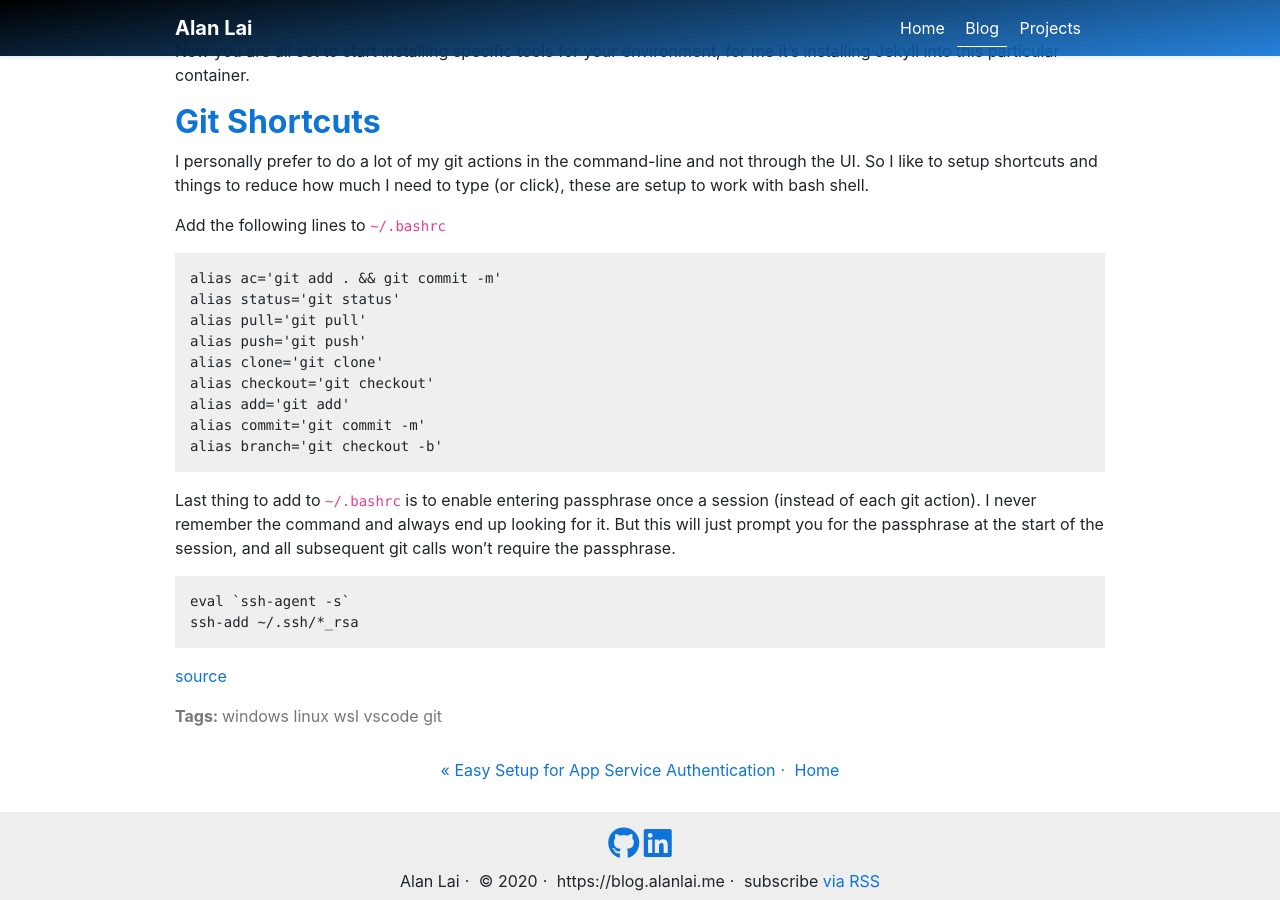
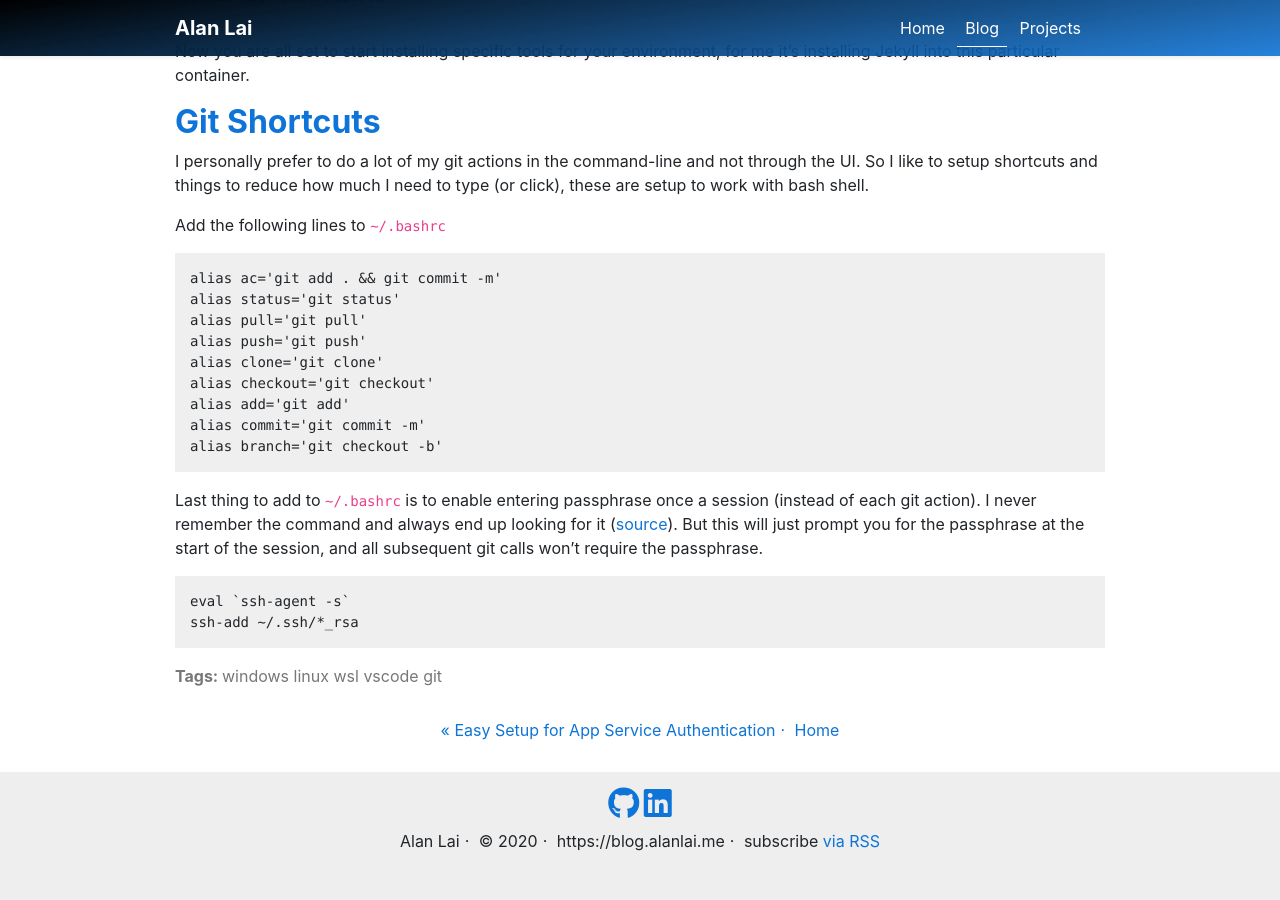
Before and after one commit to anlai/blog, a Jekyll site: the page built from _posts/2021-04-01-workstation-setup.md, in a window 1280 px wide and 900 px high, scrolled down 2037 px. Built offline with Jekyll 4.4.1, drawn with Linux system fonts in a browser that asks for light colours; nearby versions of some CDN libraries; after the commit the page ends 2897 px from its top, so only the background shows below that.

````diff
--- a/_posts/2021-04-01-workstation-setup.md
+++ b/_posts/2021-04-01-workstation-setup.md
@@ -98,10 +98,9 @@ alias commit='git commit -m'
 alias branch='git checkout -b'
 ```
 
-Last thing to add to `~/.bashrc` is to enable entering passphrase once a session (instead of each git action).  I never remember the command and always end up looking for it.  But this will just prompt you for the passphrase at the start of the session, and all subsequent git calls won't require the passphrase.
+Last thing to add to `~/.bashrc` is to enable entering passphrase once a session (instead of each git action).  I never remember the command and always end up looking for it ([source](https://superuser.com/a/1044918)).  But this will just prompt you for the passphrase at the start of the session, and all subsequent git calls won't require the passphrase.
 
 ```
 eval `ssh-agent -s`
 ssh-add ~/.ssh/*_rsa
 ```
-[source](https://superuser.com/a/1044918)
````
